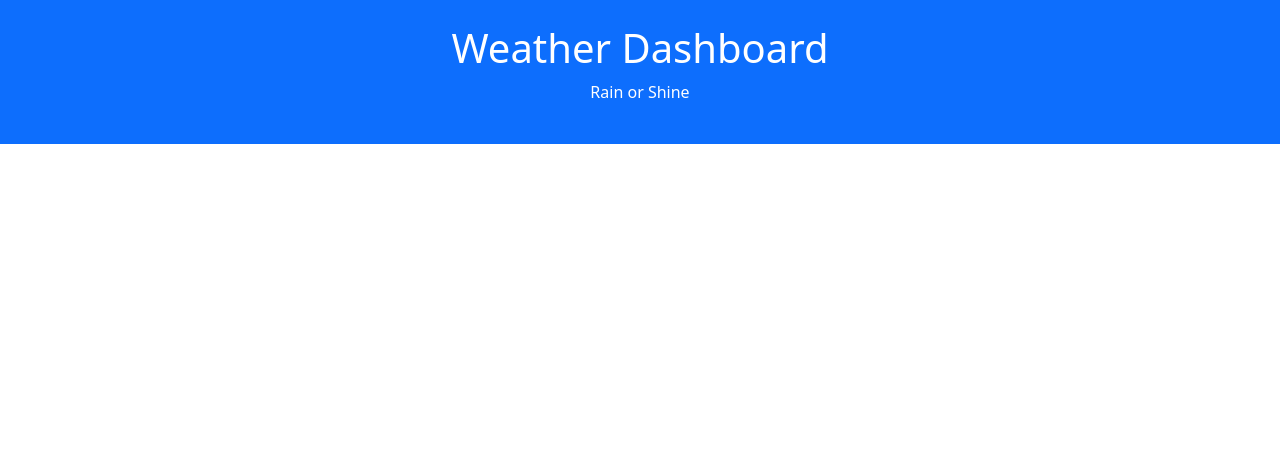
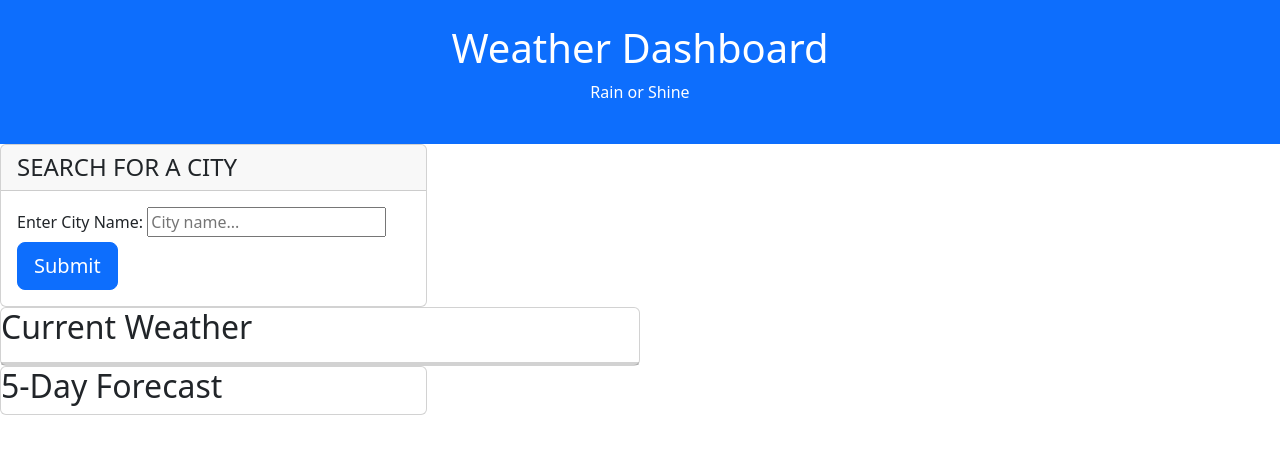
Before and after one commit to Sabeen44/Weather-Dash, a plain HTML site: page index.html in a window 1280 px wide. Drawn offline with nearby package versions, Linux system fonts and the light colour scheme.

Commit message:
main section with the required divs added

```diff
--- a/index.html
+++ b/index.html
@@ -25,11 +25,54 @@
   </head>
 
   <body class="min-100-vh flex column">
-    <!--Main heading -->
+    <!--heading -->
     <header class="p-4 text-center text-white bg-primary">
       <h1>Weather Dashboard</h1>
       <p>Rain or Shine</p>
       <p class="lead"></p>
     </header>
+<!-- containers -->
+<main class="flex-row justify-space-between">
+  <div class="col-12 col-md-4">
+    <div class="card">
+      <h4 class="card-header text-uppercase">Search for a city</h4>
+      <form id="search-city" class="card-body">
+        <label class="form-label" for="city-name">Enter City Name:</label>
+
+        <input
+          id="city-name"
+          type="text"
+          class="form-input"
+          placeholder="City name..."
+        />
+
+        <button
+          id="submit-button"
+          class="btn btn-primary btn-lg"
+          type="button"
+        >
+          Submit
+        </button>
+      </form>
+    </div>
+  </div>
+
+  <div class="card col-12 col-md-6">
+    <h2 class="subtitles">Current Weather</h2>
+    <h3 id="currentDay"></h3>
+
+    <div id="current-weather" class="list-group"></div>
+    <div id="current-weather" class="list-group"></div>
+  </div>
+  <div class="card flex col-12 col-md-4">
+    <h2>5-Day Forecast</h2>
+    <div id="forecast-weather">
+      <div id="forecast-list"></div>
+    </div>
+
+  </div>
+</main>
+
+
 
 </html>
```
